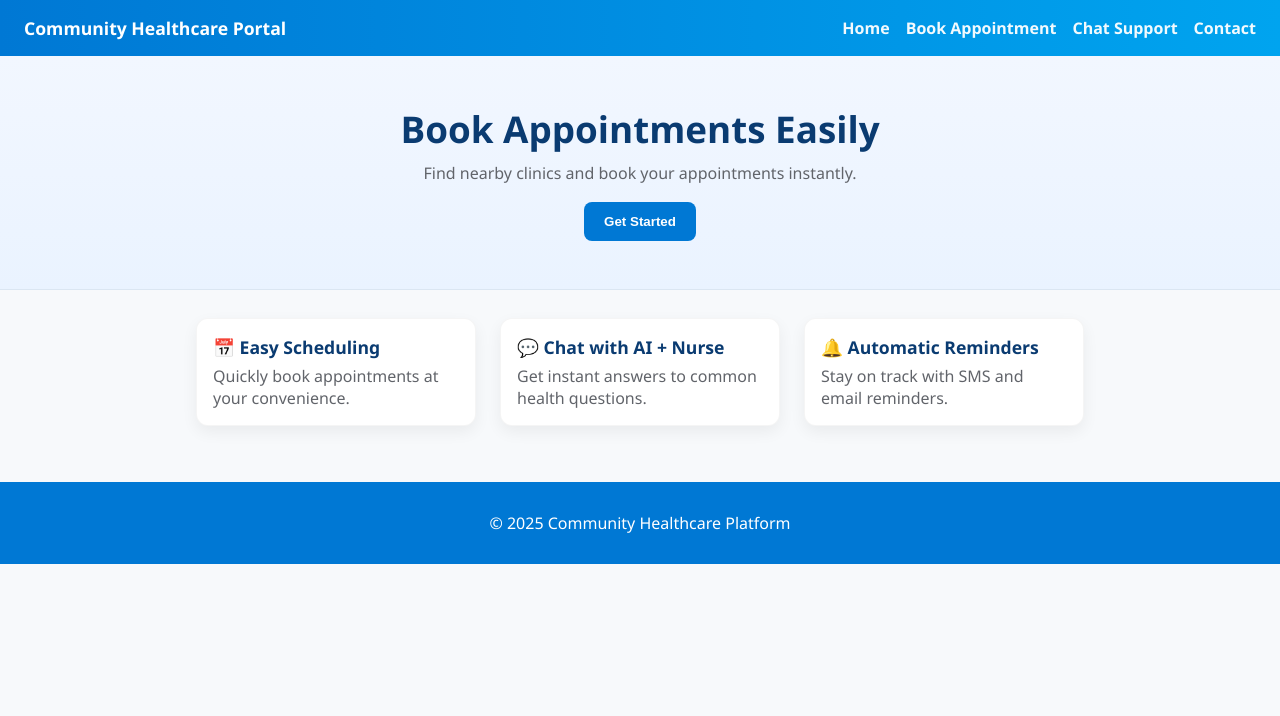
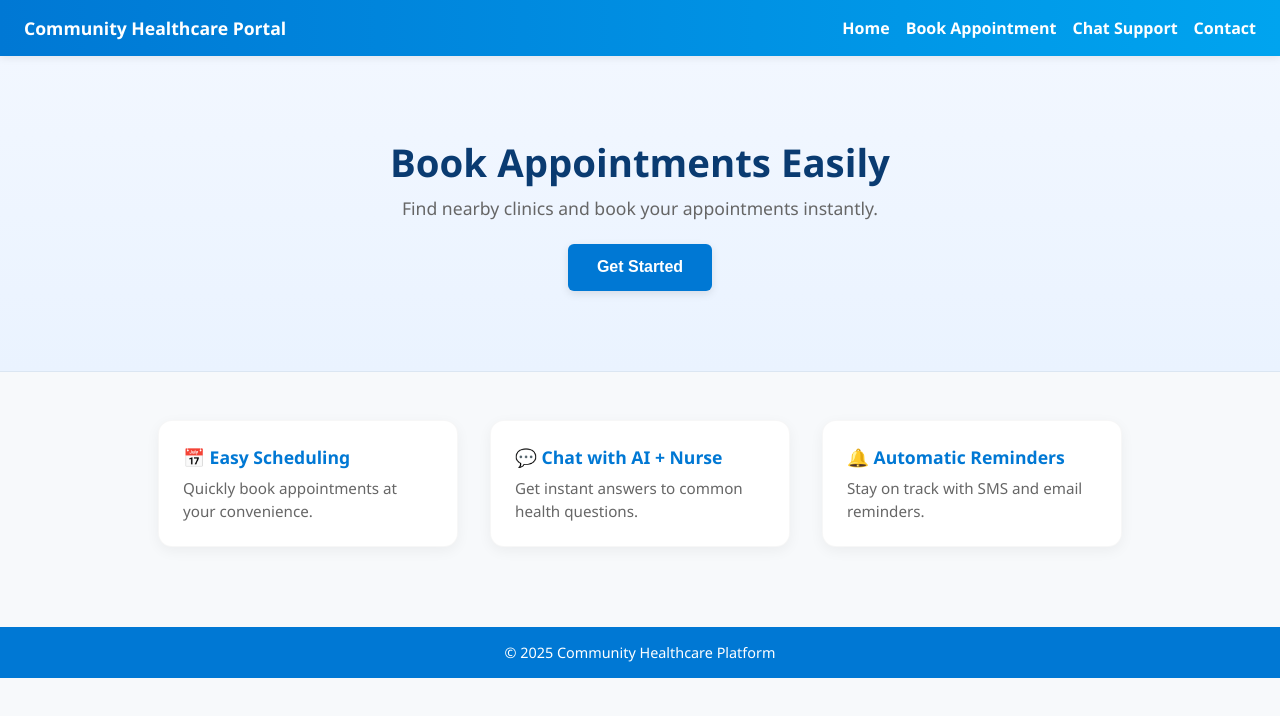
Before and after one commit to affiwillcarry/Capstone, a website: page views/index.html in a window 1280 px wide. Drawn offline with Linux system fonts and the light colour scheme.

Commit message:
style.css

```diff
--- a/public/css/style.css
+++ b/public/css/style.css
@@ -1,101 +1,162 @@
-/* ==== Community Healthcare Portal – clean stable CSS ==== */
+/* ==== Community Healthcare Portal – Enhanced Modern CSS ==== */
 
-:root{
-  --brand:#0078d4;
-  --brand-dark:#005fa3;
-  --text:#222;
-  --muted:#61646a;
-  --bg:#f7f9fb;
-  --card:#ffffff;
+:root {
+  --brand: #0078d4;
+  --brand-dark: #005fa3;
+  --bg: #f7f9fb;
+  --text: #222;
+  --muted: #666;
+  --card: #ffffff;
 }
 
-* { box-sizing:border-box; }
-html,body { margin:0; height:100%; background:var(--bg); color:var(--text);
-  font-family:"Segoe UI", Roboto, Arial, sans-serif; }
+/* Reset */
+* { box-sizing: border-box; margin: 0; padding: 0; }
+html, body {
+  height: 100%;
+  background: var(--bg);
+  font-family: "Segoe UI", Roboto, Arial, sans-serif;
+  color: var(--text);
+  scroll-behavior: smooth;
+}
 
-/* ---------- Header & Nav ---------- */
-header{
-  background:linear-gradient(90deg, var(--brand), #00a4ef);
-  color:#fff;
-  padding:16px 24px;
-  display:flex; align-items:center; justify-content:space-between;
+/* ---------- Header ---------- */
+header {
+  background: linear-gradient(90deg, var(--brand), #00a4ef);
+  color: #fff;
+  padding: 16px 24px;
+  display: flex;
+  align-items: center;
+  justify-content: space-between;
+  position: sticky;
+  top: 0;
+  z-index: 10;
+  box-shadow: 0 2px 8px rgba(0, 0, 0, 0.08);
 }
-header h1{ margin:0; font-size:1.1rem; font-weight:700; }
-nav{ display:flex; gap:16px; }
-nav a{ color:#fff; text-decoration:none; font-weight:600; opacity:.95; }
-nav a:hover{ text-decoration:underline; }
+
+header h1 {
+  font-size: 1.1rem;
+  font-weight: 700;
+}
+
+nav {
+  display: flex;
+  gap: 16px;
+}
+
+nav a {
+  color: #fff;
+  text-decoration: none;
+  font-weight: 600;
+  transition: opacity 0.3s;
+}
+
+nav a:hover {
+  opacity: 0.8;
+}
 
 /* ---------- Hero ---------- */
-.hero{
-  text-align:center;
-  padding:48px 16px;
-  background:linear-gradient(180deg,#f2f7ff, #eaf3ff);
-  border-bottom:1px solid #dbe6f2;
+.hero {
+  text-align: center;
+  padding: 5rem 1rem;
+  background: linear-gradient(180deg, #f2f7ff, #eaf3ff);
+  border-bottom: 1px solid #dbe6f2;
+  animation: fadeIn 1.2s ease-in-out;
 }
-.hero h2{ margin:0 0 8px; font-size:2.3rem; color:#0a3b71; }
-.hero p{ margin:0 0 18px; color:var(--muted); }
-.hero button{
-  background:var(--brand); color:#fff; border:0;
-  padding:12px 20px; border-radius:8px; font-weight:700; cursor:pointer;
+
+.hero h2 {
+  font-size: 2.4rem;
+  font-weight: 700;
+  color: #0a3b71;
+  margin-bottom: 0.5rem;
 }
-.hero button:hover{ background:var(--brand-dark); transform:translateY(-2px); }
 
-/* ---------- Feature Cards ---------- */
-.features{
-  display:flex; flex-wrap:wrap; justify-content:center; gap:24px;
-  padding:28px 16px;
+.hero p {
+  font-size: 1.1rem;
+  color: var(--muted);
+  margin-bottom: 1.5rem;
 }
-.card{
-  width:280px; background:var(--card); border-radius:12px;
-  padding:16px; text-align:left;
-  box-shadow:0 6px 16px rgba(0,0,0,.06);
-  border:1px solid rgba(0,0,0,.04);
+
+.hero button {
+  background: var(--brand);
+  color: #fff;
+  border: none;
+  padding: 0.9rem 1.8rem;
+  font-size: 1rem;
+  border-radius: 6px;
+  font-weight: 600;
+  cursor: pointer;
+  transition: background 0.25s, transform 0.25s, box-shadow 0.25s;
+  box-shadow: 0 3px 8px rgba(0, 0, 0, 0.1);
 }
-.card h3{ margin:0 0 6px; color:#0a3b71; font-size:1.1rem; }
-.card p{ margin:0; color:var(--muted); }
 
-/* ---------- Booking Form ---------- */
-.book-container{
-  max-width:720px; margin:28px auto; padding:20px;
-  background:var(--card); border-radius:12px;
-  box-shadow:0 8px 24px rgba(0,0,0,.05);
-  border:1px solid rgba(0,0,0,.04);
+.hero button:hover {
+  background: var(--brand-dark);
+  transform: translateY(-3px);
+  box-shadow: 0 8px 20px rgba(0, 120, 212, 0.3);
 }
-.book-container h2{ margin:0 0 16px; text-align:center; color:var(--brand); }
-.clean-form{ display:flex; flex-direction:column; gap:12px; }
-.clean-form label{ font-weight:600; }
-.clean-form input, .clean-form select, .clean-form textarea{
-  width:100%; padding:12px 14px; border-radius:8px;
-  border:1px solid #d6dde6; font-size:1rem; background:#fff; color:var(--text);
+
+/* ---------- Features ---------- */
+.features {
+  display: flex;
+  flex-wrap: wrap;
+  justify-content: center;
+  gap: 2rem;
+  padding: 3rem 2rem;
 }
-.clean-form textarea{ min-height:110px; resize:vertical; }
-.clean-form input:focus, .clean-form select:focus, .clean-form textarea:focus{
-  outline:none; border-color:var(--brand);
-  box-shadow:0 0 0 4px rgba(0,120,212,.08);
+
+.card {
+  background: var(--card);
+  border-radius: 14px;
+  width: 300px;
+  padding: 1.5rem;
+  text-align: left;
+  box-shadow: 0 4px 14px rgba(0, 0, 0, 0.05);
+  border: 1px solid rgba(0, 0, 0, 0.03);
+  transition: transform 0.3s ease, box-shadow 0.3s ease;
+  animation: fadeUp 1.2s ease;
 }
-.submit-btn{
-  background:var(--brand); color:#fff; border:0;
-  padding:12px 16px; border-radius:8px; font-weight:700; cursor:pointer;
+
+.card:hover {
+  transform: translateY(-8px);
+  box-shadow: 0 10px 24px rgba(0, 0, 0, 0.15);
 }
-.submit-btn:hover{ background:var(--brand-dark); transform:translateY(-2px); }
 
-/* ---------- Confirmation ---------- */
-.confirmation-container{ display:flex; justify-content:center; padding:32px; }
-.confirmation-card{
-  background:#fff; padding:24px; border-radius:12px; text-align:center;
-  box-shadow:0 8px 20px rgba(0,0,0,.06);
+.card h3 {
+  color: var(--brand);
+  font-size: 1.1rem;
+  margin-bottom: 0.5rem;
 }
-.checkmark{
-  width:64px; height:64px; border-radius:50%; background:#eaf8ef; color:#1b7a3b;
-  display:inline-flex; align-items:center; justify-content:center; font-size:28px; margin-bottom:12px;
+
+.card p {
+  color: var(--muted);
+  font-size: 0.95rem;
+  line-height: 1.5;
 }
 
 /* ---------- Footer ---------- */
-footer{ background:var(--brand); color:#fff; text-align:center; padding:14px; margin-top:28px; }
+footer {
+  background: var(--brand);
+  color: #fff;
+  text-align: center;
+  padding: 1rem 0;
+  margin-top: 2rem;
+  font-size: 0.9rem;
+}
+
+/* ---------- Animations ---------- */
+@keyframes fadeIn {
+  from { opacity: 0; transform: translateY(20px); }
+  to { opacity: 1; transform: translateY(0); }
+}
+
+@keyframes fadeUp {
+  0% { opacity: 0; transform: translateY(20px); }
+  100% { opacity: 1; transform: translateY(0); }
+}
 
 /* ---------- Responsive ---------- */
-@media (max-width:800px){
-  header{ flex-direction:column; align-items:flex-start; gap:8px; }
-  .card{ width:100%; }
-  .book-container{ margin:16px; padding:16px; }
+@media (max-width: 768px) {
+  .features { flex-direction: column; align-items: center; }
+  .card { width: 90%; }
+  .hero h2 { font-size: 2rem; }
 }
```
